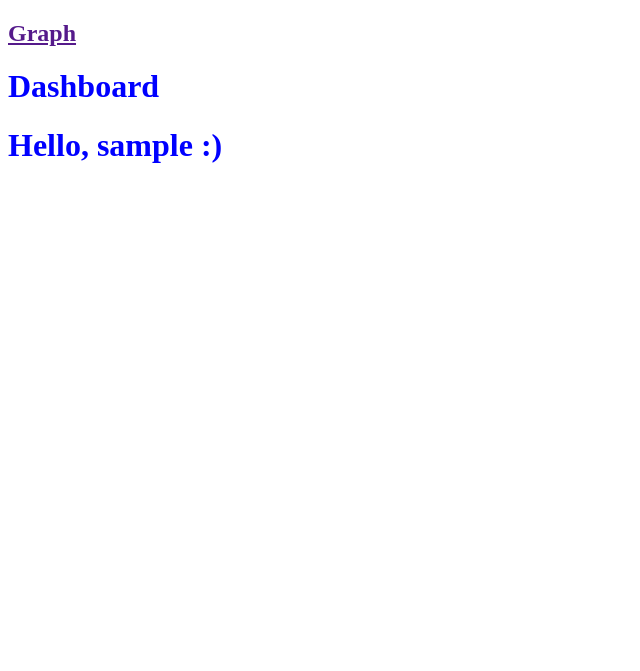
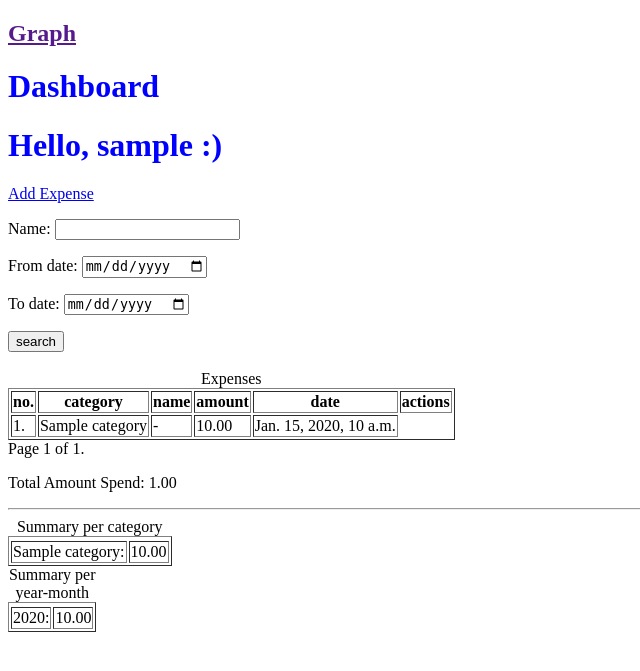
Before and after one commit to seita-f/Cloud-Accounting-App, a Django app: template templates/dashboard.html in a window 1280 px wide. Shown: the top 671 px of the page, without its empty margins (0-640 px from the left). Run offline with Django 4.2, Linux system fonts and the light colour scheme; tables that the repository leaves empty hold one stand-in row (values such as "Sample post"); the template is opened without the code that fills it: values that come from a table or form of the project are taken from there, most other values are stand-ins (such as "Sample title", 1, 10 or a date in 2020).

Commit message:
Display Expenses List & Create Expense

```diff
--- a/expenses/forms.py
+++ b/expenses/forms.py
@@ -1,7 +1,7 @@
 from django import forms
 from django.contrib.auth.models import User
 from .models import UserAccount
-# from .models import Expense, Category
+from .models import Expense, Category
 
 '''
 User
@@ -26,36 +26,36 @@
         fields = ()
         labels = {}
 
-#
-# '''
-# Expenses
-# '''
-# class ExpenseSearchForm(forms.ModelForm):
-#
-#     # Widgets for searching date
-#     from_date = forms.DateField(required=False, widget=forms.DateInput(attrs={'type': 'date'}))
-#     to_date = forms.DateField(required=False, widget=forms.DateInput(attrs={'type': 'date'}))
-#
-#     # Widgets for multiple categories
-#     categories = forms.ModelMultipleChoiceField(
-#         queryset=Category.objects.all(),
-#         widget=forms.CheckboxSelectMultiple,
-#         required=False
-#     )
-#
-#     # Widgets for sort choices
-#     # sort_choices = (
-#     #     ('category_asc', 'Category (Ascending)'),
-#     #     ('category_desc', 'Category (Descending)'),
-#     #     ('date_asc', 'Date (Ascending)'),
-#     #     ('date_desc', 'Date (Descending)'),
-#     # )
-#     # sort = forms.ChoiceField(choices=sort_choices, required=False)
-#
-#     class Meta:
-#         model = Expense
-#         fields = ('name', 'from_date', 'to_date', 'categories',)  # add fields
-#
-#     def __init__(self, *args, **kwargs):
-#         super().__init__(*args, **kwargs)
-#         self.fields['name'].required = False
+
+'''
+Expenses
+'''
+class ExpenseSearchForm(forms.ModelForm):
+
+    # Widgets for searching date
+    from_date = forms.DateField(required=False, widget=forms.DateInput(attrs={'type': 'date'}))
+    to_date = forms.DateField(required=False, widget=forms.DateInput(attrs={'type': 'date'}))
+
+    # # Widgets for multiple categories
+    # categories = forms.ModelMultipleChoiceField(
+    #     queryset=Category.objects.all(),
+    #     widget=forms.CheckboxSelectMultiple,
+    #     required=False
+    # )
+
+    # Widgets for sort choices
+    # sort_choices = (
+    #     ('category_asc', 'Category (Ascending)'),
+    #     ('category_desc', 'Category (Descending)'),
+    #     ('date_asc', 'Date (Ascending)'),
+    #     ('date_desc', 'Date (Descending)'),
+    # )
+    # sort = forms.ChoiceField(choices=sort_choices, required=False)
+
+    class Meta:
+        model = Expense
+        fields = ('name', 'from_date', 'to_date', )  # add fields
+
+    def __init__(self, *args, **kwargs):
+        super().__init__(*args, **kwargs)
+        self.fields['name'].required = False
--- a/expenses/models.py
+++ b/expenses/models.py
@@ -34,42 +34,42 @@
 
 # One-to-Many relation (Category - Expenses)
 
-# '''
-# Category
-# '''
-#
-# class Category(models.Model):
-#
-#     user = models.ForeignKey(User, on_delete=models.CASCADE, null=True)  # set User as a ForeignKey
-#     name = models.CharField(max_length=50, unique=True)
-#
-#     class Meta:
-#         ordering = ('name',)   # ascending order
-#
-#     def __str__(self):
-#         return f'{self.name}'
-#
-#     @property
-#     def total_expense_amount(self):
-#         return self.expense_set.aggregate(Sum('amount'))['amount__sum'] or 0
-#
-#
-# '''
-# Expenses
-# '''
-# class Expense(models.Model):
-#
-#     user = models.ForeignKey(User, on_delete=models.CASCADE, null=True)  # set User as a ForeignKey
-#     # models.PROTECT => not remove category when expense is removed
-#     category = models.ForeignKey(Category, on_delete=models.PROTECT, null=True, blank=True)
-#
-#     name = models.CharField(max_length=50)
-#     amount = models.DecimalField(max_digits=8, decimal_places=2)
-#
-#     date = models.DateField(default=datetime.date.today, db_index=True)
-#
-#     class Meta:
-#         ordering = ('-date', '-pk')   # descending order
-#
-#     def __str__(self):
-#         return f'{self.date} {self.name} {self.amount}'
+'''
+Category
+'''
+
+class Category(models.Model):
+
+    user = models.ForeignKey(User, on_delete=models.CASCADE, null=True)  # set User as a ForeignKey
+    name = models.CharField(max_length=50, unique=True)
+
+    class Meta:
+        ordering = ('name',)   # ascending order
+
+    def __str__(self):
+        return f'{self.name}'
+
+    @property
+    def total_expense_amount(self):
+        return self.expense_set.aggregate(Sum('amount'))['amount__sum'] or 0
+
+
+'''
+Expenses
+'''
+class Expense(models.Model):
+
+    user = models.ForeignKey(User, on_delete=models.CASCADE, null=True)  # set User as a ForeignKey
+    # models.PROTECT => not remove category when expense is removed
+    category = models.ForeignKey(Category, on_delete=models.PROTECT, null=True, blank=True)
+
+    name = models.CharField(max_length=50)
+    amount = models.DecimalField(max_digits=8, decimal_places=2)
+
+    date = models.DateField(default=datetime.date.today, db_index=True)
+
+    class Meta:
+        ordering = ('-date', '-pk')   # descending order
+
+    def __str__(self):
+        return f'{self.date} {self.name} {self.amount}'
--- a/expenses/urls.py
+++ b/expenses/urls.py
@@ -1,6 +1,8 @@
 from django.urls import path
 from . import views
-# from .views import ExpenseListView
+from .views import ExpenseListView, ExpenseCreateView
+from .models import Expense
+from django.urls import reverse
 
 app_name = 'expenses'
 
@@ -9,7 +11,7 @@
     path('', views.index, name='index'),
 
     # dashboard after user login
-    path('dashboard/<uuid:url_uuid>', views.dashboard, name='dashboard'),  # unique URL
+    # path('dashboard/<uuid:url_uuid>', views.dashboard, name='dashboard'),  # unique URL
 
     # Register page
     path('register', views.AccountRegistration.as_view(), name='register'),
@@ -20,6 +22,15 @@
     # Logout page
     path('logout', views.Logout, name="logout"),
 
-    # Expenses ListView
-    # path('expense/list/<uuid:url_uuid>', ExpenseListView.as_view(), name='expense-list'),
+    # Dashboard (Expenses ListView)
+    path('expense/list/<uuid:url_uuid>',
+         ExpenseListView.as_view(
+             template_name='dashboard.html'
+         ),
+         name='dashboard'),
+
+    # Create Expenses
+    path('expense/create/',
+             ExpenseCreateView.as_view(),
+             name='expense-create'),
 ]
--- a/templates/dashboard.html
+++ b/templates/dashboard.html
@@ -5,4 +5,74 @@
     <h1>Dashboard</h1>
     <h1>Hello, {{ user_account.user.username }} :)</h1>
 
+    <a href="{% url 'expenses:expense-create' %}">Add Expense</a>
+
+    <form method="get" action="">
+      {{form.as_p}}
+      <button type="submit">search</button>
+    </form>
+    <br>
+    <table border="1">
+        <caption>Expenses</caption>
+        <thead>
+          <tr>
+            <th>no.</th>
+            <th>category</th>
+            <th>name</th>
+            <th>amount</th>
+            <th>date</th>
+            <th>actions</th>
+          </tr>
+        </thead>
+        <tbody>
+
+        {% for obj in object_list %}
+          <tr>
+            <td>{{ page_obj.start_index|add:forloop.counter0 }}.</td>
+            <td>{{ obj.category|default:"-" }}</td>
+            <td>{{ obj.name|default:"-" }}</td>
+            <td>{{ obj.amount|floatformat:2 }}</td>
+            <td>{{obj.date}}</td>
+{#            <td>#}
+{#              <a href="{% url 'expenses:expense-edit' obj.id %}">edit</a>#}
+{#              <a href="{% url 'expenses:expense-delete' obj.id %}">delete</a>#}
+{#            </td>#}
+          </tr>
+          {% empty %}
+          <tr>
+            <td colspan="5">no items</td>
+          </tr>
+        {% endfor %}
+        </tbody>
+    </table>
+
+    {% include "pagination.html" %}
+
+    {# Display total amount spend #}
+    <p>Total Amount Spend: {{ total_amount|floatformat:2}}</p>
+
+    <hr>
+    <table border="1">
+      <caption>Summary per category</caption>
+      <tr>
+        {% for category, total in summary_per_category.items %}
+        <tr>
+            <td>{{category}}:</td>
+            <td>{{total|floatformat:2}}</td>
+        </tr>
+        {% endfor %}
+      </tr>
+    </table>
+    <table border="1">
+    <caption>Summary per year-month</caption>
+      <tr>
+        {% for month_year, total in summary_per_year_month.items %}
+            <tr>
+                <td>{{month_year}}:</td>
+                <td>{{total|floatformat:2}}</td>
+            </tr>
+        {% endfor %}
+      </tr>
+    </table>
+
 {% endblock %}
--- /dev/null
+++ b/templates/pagination.html
@@ -0,0 +1,25 @@
+<div class="pagination">
+    <span class="pagination__nav">
+        {% if page_obj.has_previous %}
+            <a href="?page=1{% if request.GET.q %}&q={{ request.GET.q }}{% endif %}
+                            {% if request.GET.sort %}&sort={{ request.GET.sort }}{% endif %}">&laquo; first</a>
+            <a href="?page={{ page_obj.previous_page_number }}
+                            {% if request.GET.q %}&q={{ request.GET.q }}{% endif %}
+                            {% if request.GET.sort %}&sort={{ request.GET.sort }}{% endif %}">previous</a>
+        {% endif %}
+
+        <span class="current">
+            Page {{ page_obj.number }} of {{ page_obj.paginator.num_pages }}.
+        </span>
+
+        {% if page_obj.has_next %}
+             add query to page link so that it keeps filter
+            <a href="?page={{ page_obj.next_page_number }}
+                            {% if request.GET.q %}&q={{ request.GET.q }}{% endif %}
+                            {% if request.GET.sort %}&sort={{ request.GET.sort }}{% endif %}">next</a>
+            <a href="?page={{ page_obj.paginator.num_pages }}
+                            {% if request.GET.q %}&q={{ request.GET.q }}{% endif %}
+                            {% if request.GET.sort %}&sort={{ request.GET.sort }}{% endif %}">last &raquo;</a>
+        {% endif %}
+    </span>
+</div>
```
Also changed, not shown: expenses/views.py (+85 -83 lines), templates/expenses/create.html (added, +11 -0 lines), expenses/migrations/0006_category_expense.py (added), templates/expenses/expenses-create.html (deleted).
